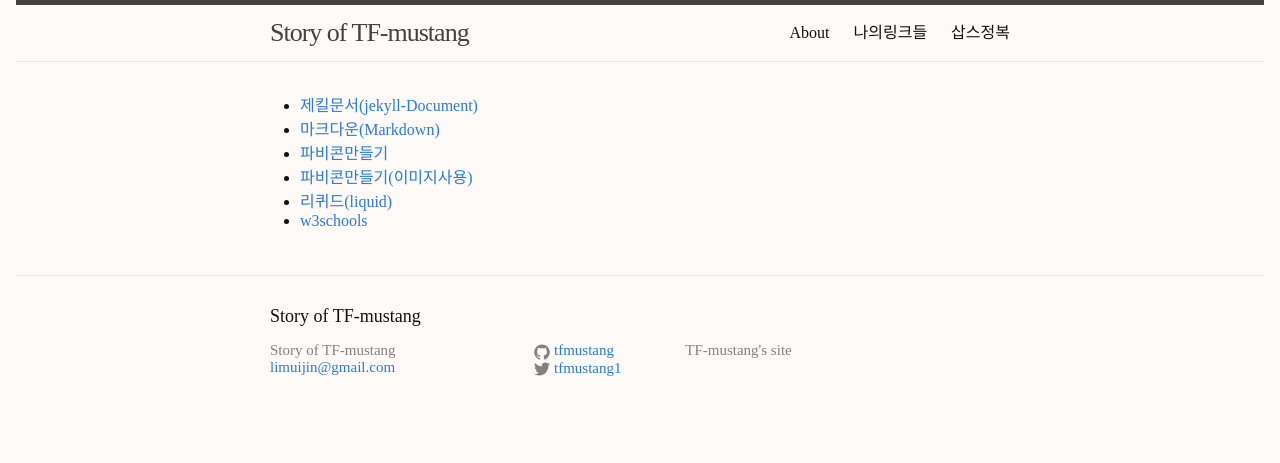
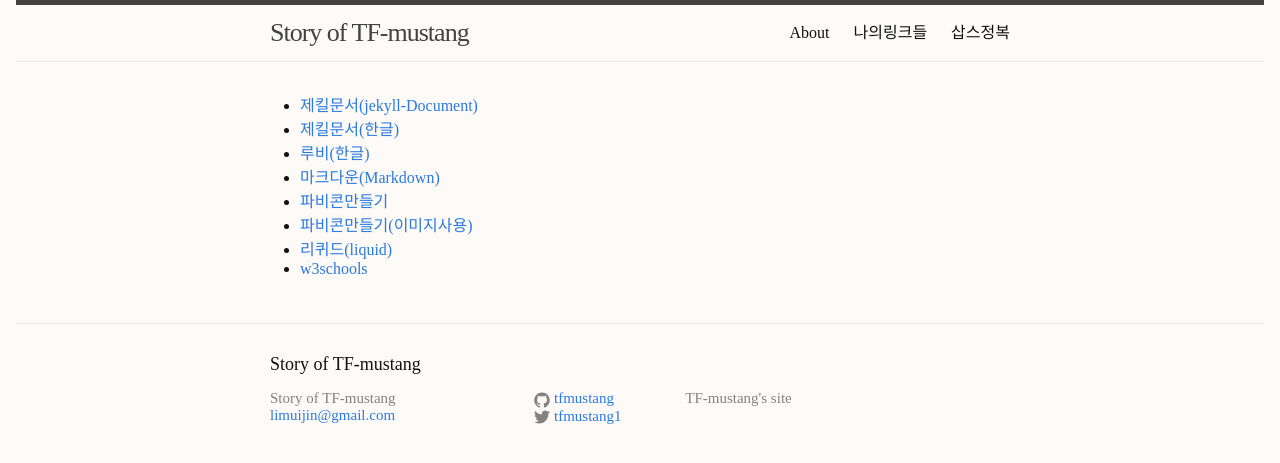
Before and after one commit to tfmustang/tfmustang.github.io, a Jekyll site: the page built from mylink.md, in a window 1280 px wide. Shown: the top 463 px of the page. Built offline with Jekyll 4.4.1, drawn with Linux system fonts in a browser that asks for light colours.

Commit message:
Update mylink.md

```diff
--- a/mylink.md
+++ b/mylink.md
@@ -4,6 +4,8 @@ title: 나의링크들
 ---
 
 * [제킬문서(jekyll-Document)](https://jekyllrb.com/docs/home/)
+* [제킬문서(한글)](http://jekyllrb-ko.github.io/)
+* [루비(한글)](https://www.ruby-lang.org/ko/)
 * [마크다운(Markdown)](https://daringfireball.net/projects/markdown/syntax)
 * [파비콘만들기](http://www.webestools.com/favicon-generator-online-icon-fav-convert-image-ico-img2ico-free-icon-maker-online.html)
 * [파비콘만들기(이미지사용)](http://www.favico.com)
```
